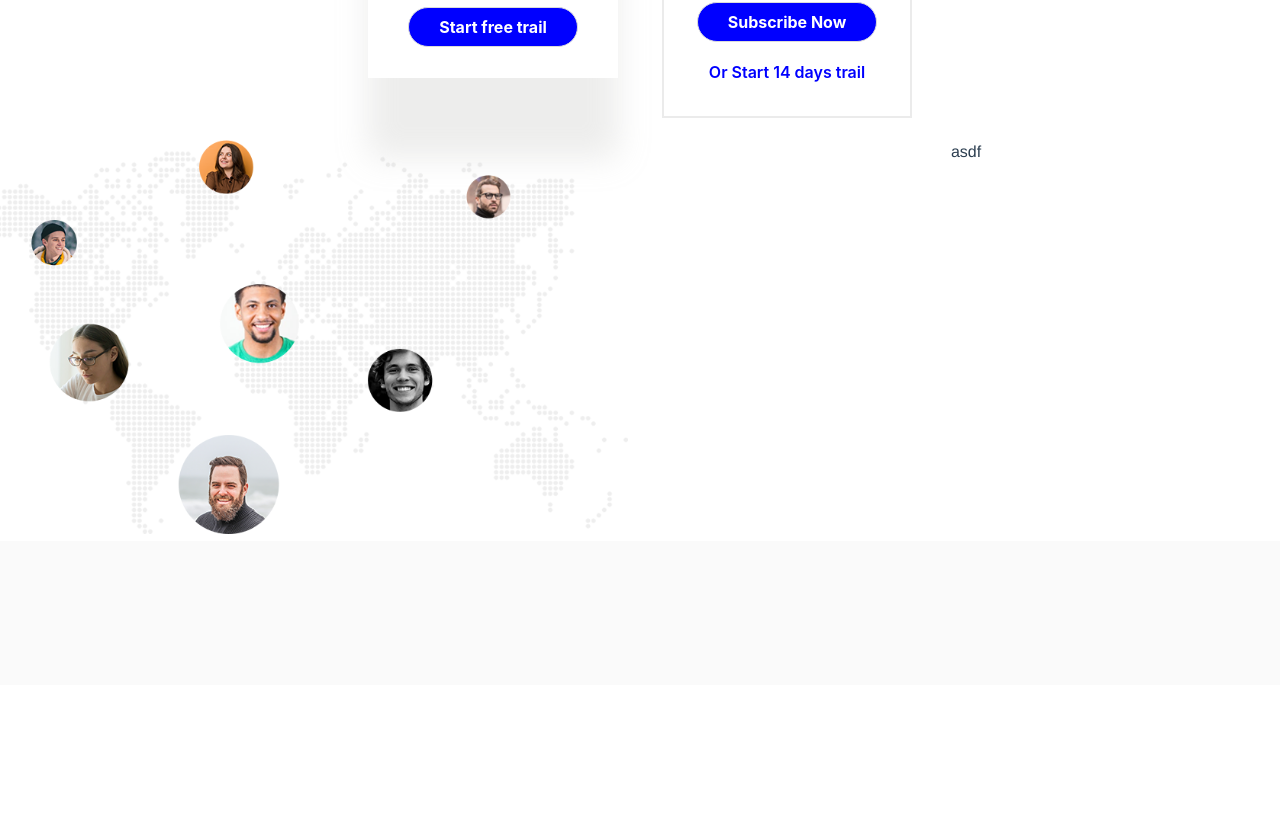
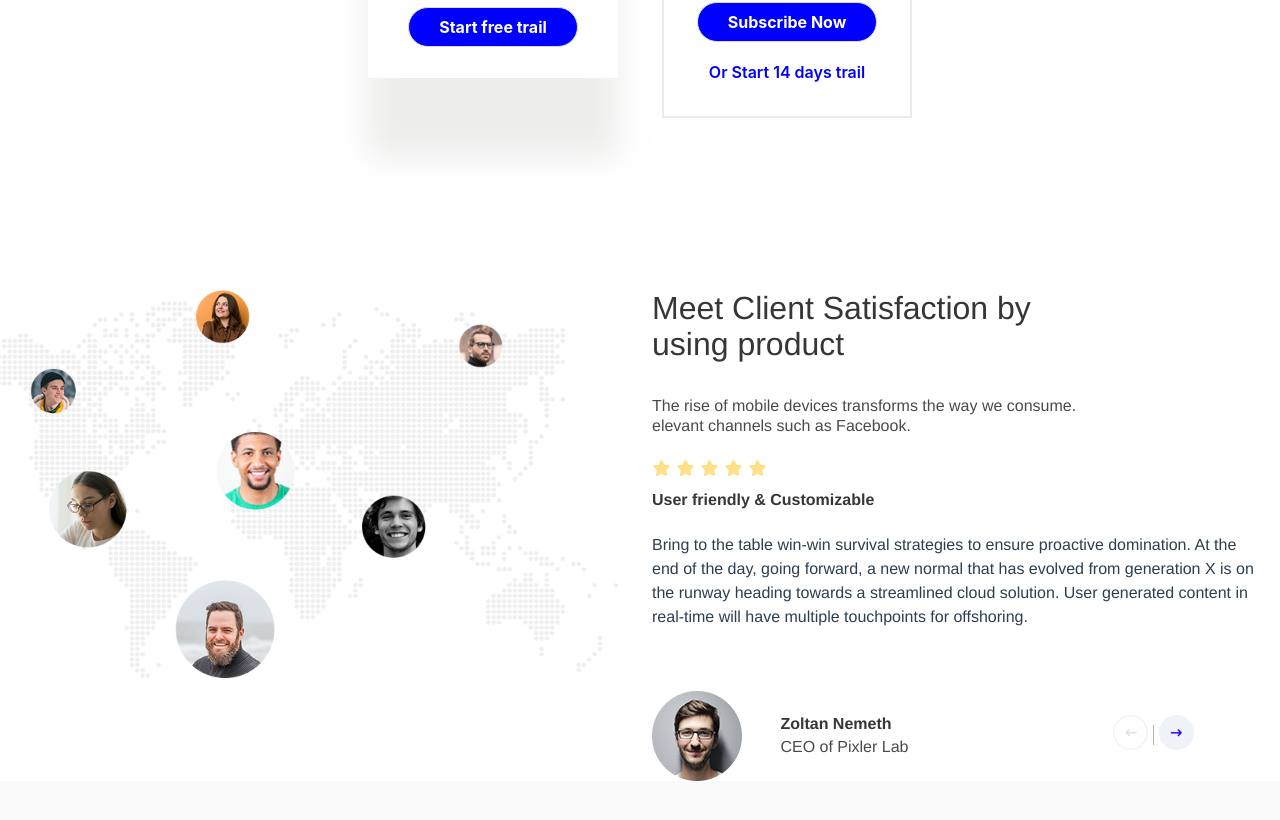
Before and after one commit to ashraf789/freebie, a Vue app: page / in a window 1280 px wide. Shown: the part 5094-5914 px from the top of the page. Before the commit the page ends 5779 px from the top, so only its background shows below. Built offline with nearby package versions, Linux system fonts and the light colour scheme.

Commit message:
[complete] testemonial

```diff
--- a/src/assets/css/main.css
+++ b/src/assets/css/main.css
@@ -32,6 +32,9 @@
 .color-whight-dark{
     color: #999ca5;
 }
+.color-star{
+    color: #ffcc00;
+}
 .mt-5{
     margin-top: 5px!important;
 }
--- a/src/views/Testemonial.vue
+++ b/src/views/Testemonial.vue
@@ -1,21 +1,108 @@
 <template>
-    <div class="testemonial">
-        <!-- <div class="container">
-
-        </div> -->
-        <div class="columns">
-            <div class="column">
-                <img src="../assets/img/testemonial/satisfaction-client.png">
+  <div class="testemonial">
+    <div class="columns">
+      <div class="column">
+        <img src="../assets/img/testemonial/satisfaction-client.png" />
+      </div>
+      <div class="column col-right">
+        <div class="container align-start">
+          <section class="hero hero-fix-size">
+            <h1 class="title has-text-weight-normal">Meet Client Satisfaction by using product</h1>
+            <h2
+              class="subtitle is-size-6 mt-10"
+            >The rise of mobile devices transforms the way we consume. elevant channels such as Facebook.</h2>
+          </section>
+          <div class="mt-20 has-text-warning">
+            <span class="icon">
+              <i class="fas fa-star"></i>
+            </span>
+            <span class="icon">
+              <i class="fas fa-star"></i>
+            </span>
+            <span class="icon">
+              <i class="fas fa-star"></i>
+            </span>
+            <span class="icon">
+              <i class="fas fa-star"></i>
+            </span>
+            <span class="icon">
+              <i class="fas fa-star"></i>
+            </span>
+          </div>
+          <div class="mt-10">
+            <p class="title is-6 is-spaced">User friendly & Customizable</p>
+            <p class="paragraph">
+              Bring to the table win-win survival strategies to ensure proactive domination.
+              At the end of the day, going forward, a new normal that has evolved from generation X is on the runway heading towards a streamlined cloud solution. User generated content in real-time will have multiple touchpoints for offshoring.
+            </p>
+          </div>
+          <div class="columns is-mobile team">
+            <div class="column  child-center">
+              <img src="../assets/img/testemonial/adult-beard-boy-220453.png" />
             </div>
-            <div class="column">
-asdf
+            <div class="column is-two-fifths child-center">
+              <p class="title is-6">Zoltan Nemeth</p>
+              <p class="subtitle is-6">CEO of Pixler Lab</p>
             </div>
+            <div class="column child-center is-two-fifths" style="padding:0px">
+              <div class="arrow">
+                <div class="">
+                  <img src="../assets/img/testemonial/left-arrow.png" />
+                </div>
+                <div class="">
+                  <h1 class="has-background-grey-light"></h1>
+                </div>
+                <div class="">
+                  <img src="../assets/img/testemonial/right-arrow.png" />
+                </div>
+              </div>
+            </div>
+          </div>
         </div>
+      </div>
     </div>
+  </div>
 </template>
 
 <script>
 export default {
-    name: 'testemonial',
+  name: "testemonial"
+};
+</script>
+
+<style scoped>
+.testemonial {
+  margin-top: 150px;
 }
-</script>
+.col-right {
+  margin: 0px 10px;
+}
+.hero-fix-size .subtitle {
+  max-width: 450px;
+}
+.fa-star {
+  margin-right: 5px;
+}
+.paragraph {
+  max-width: 610px;
+}
+.team {
+  margin-top: 50px;
+}
+.arrow{
+    text-align: center;
+}
+.arrow div{
+    display: inline-block;
+}
+.arrow div h1{
+    display: inline-block;
+    margin: 5px;
+    height: 20px;
+    width:1px;
+}
+.arrow div img{
+    width: 35px;
+}
+
+</style>
```
